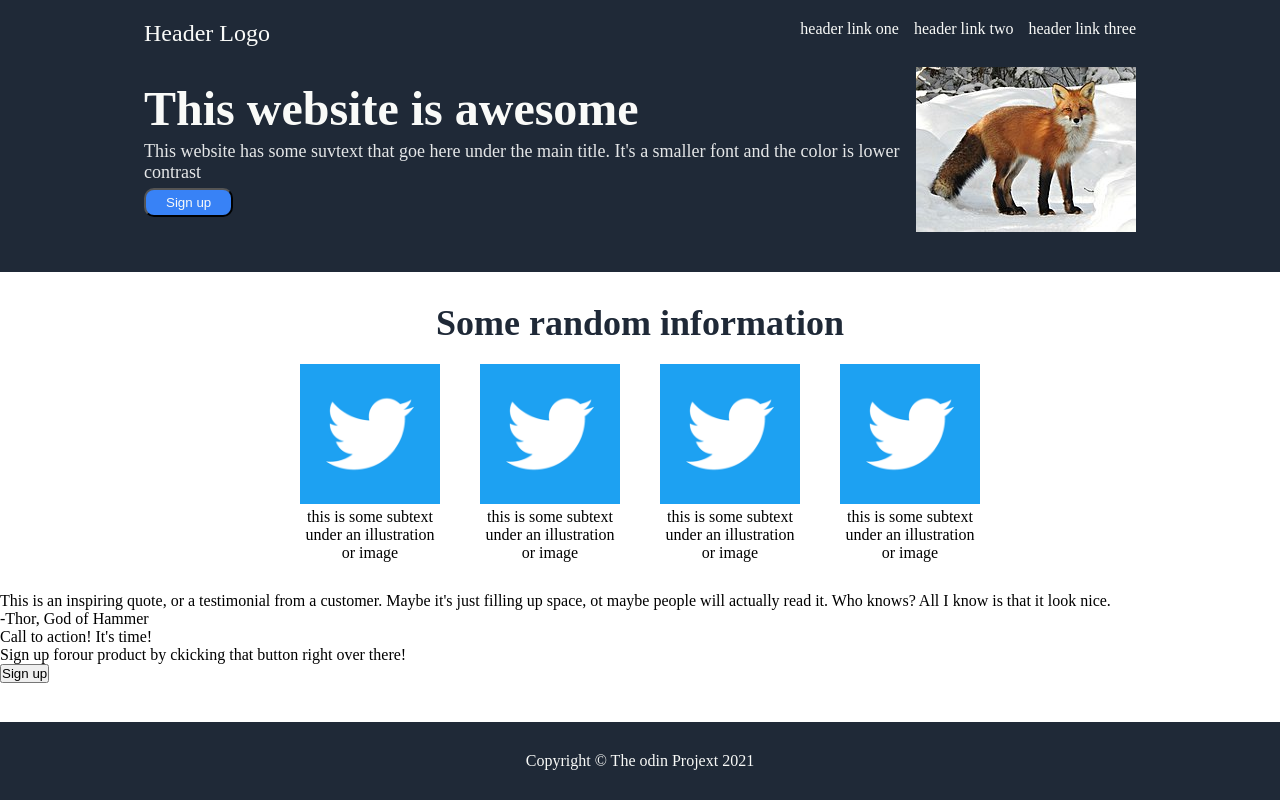
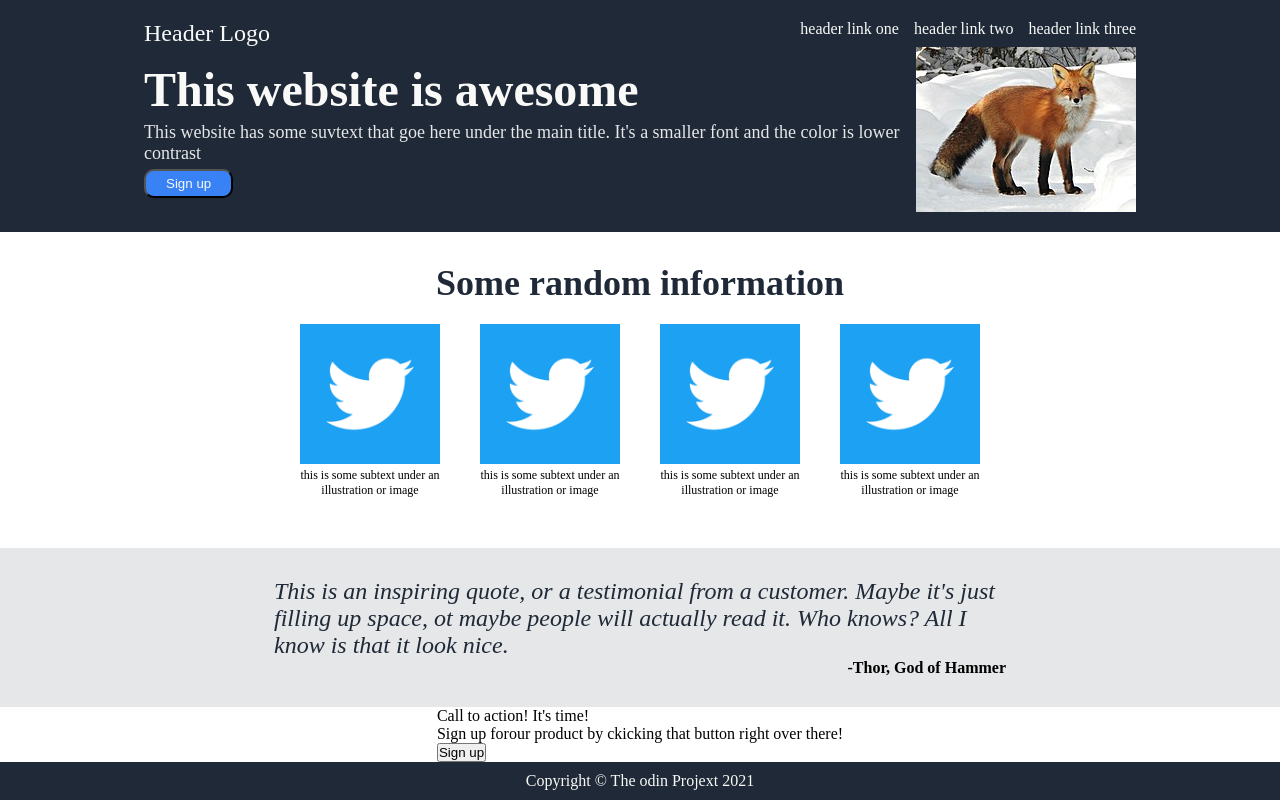
Before and after one commit to YuriYangJJ/odin-flexbox, a plain HTML site: page index.html in a window 1280 px wide. Drawn offline with Linux system fonts and the light colour scheme.

Commit message:
Done the quote section

```diff
--- a/index.html
+++ b/index.html
@@ -48,8 +48,10 @@
             </div>
         </div>
         <div class="quote">
-            <div class="amazing-quote">This is an inspiring quote, or a testimonial from a customer. Maybe it's just filling up space, ot maybe people will actually read it. Who knows? All I know is that it look nice.</div>
-            <div class="quoter">-Thor, God of Hammer</div>
+            <div>
+                <div class="amazing-quote">This is an inspiring quote, or a testimonial from a customer. Maybe it's just filling up space, ot maybe people will actually read it. Who knows? All I know is that it look nice.</div>
+                <div class="quoter">-Thor, God of Hammer</div>
+            </div>
         </div>
         <div class="advertisement">
             <div>
--- a/styles.css
+++ b/styles.css
@@ -76,12 +76,18 @@ header {
     align-self: flex-start;
 }
 
+main {
+    display: flex;
+    flex-direction: column;
+    align-items: center;
+}
+
 .information {
     display: flex;
     flex-direction: column;
     justify-content: center;
     align-items: center;
-    padding: 30px;
+    padding: 30px 0 50px;
 }
 
 .info-headline {
@@ -106,6 +112,38 @@ header {
     width: 100%;
 }
 
+.info > div {
+    font-size: 12px;
+}
+
+.quote {
+    padding: 30px;
+    align-self: stretch;
+    background-color: #E5E7E8;
+    display: flex;
+    justify-content: center;
+    align-items: center;
+}
+
+.quote > div {
+    width: 60%;
+    display: flex;
+    flex-direction: column;
+    justify-content: center;
+    align-items: center;
+}
+
+.amazing-quote {
+    font-size: 24px;
+    font-style: italic;
+    color: #1F2937;
+}
+
+.quoter {
+    align-self: flex-end;
+    font-weight: bold;
+}
+
 footer {
     display: flex;
     justify-content: center;
```
